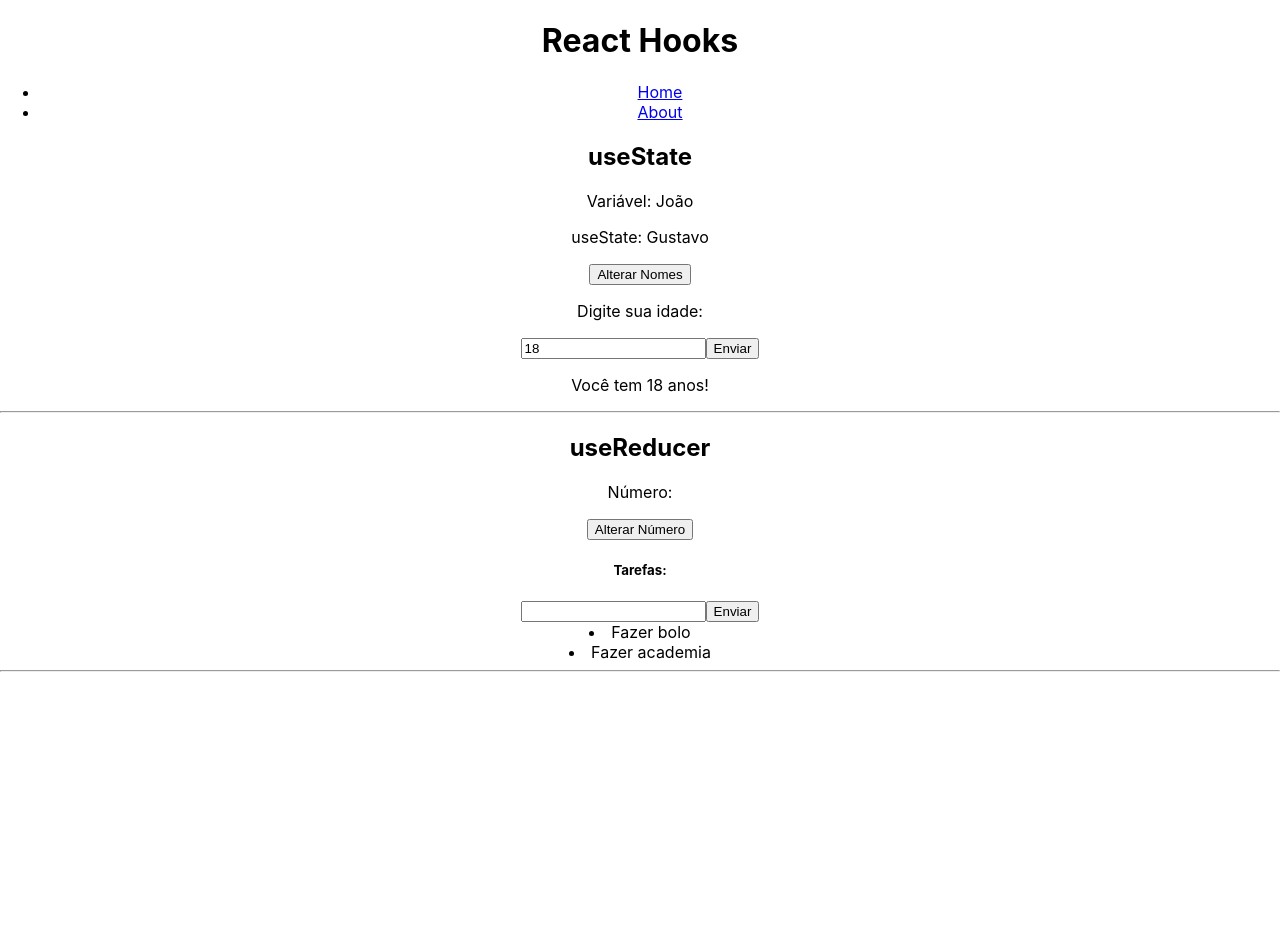
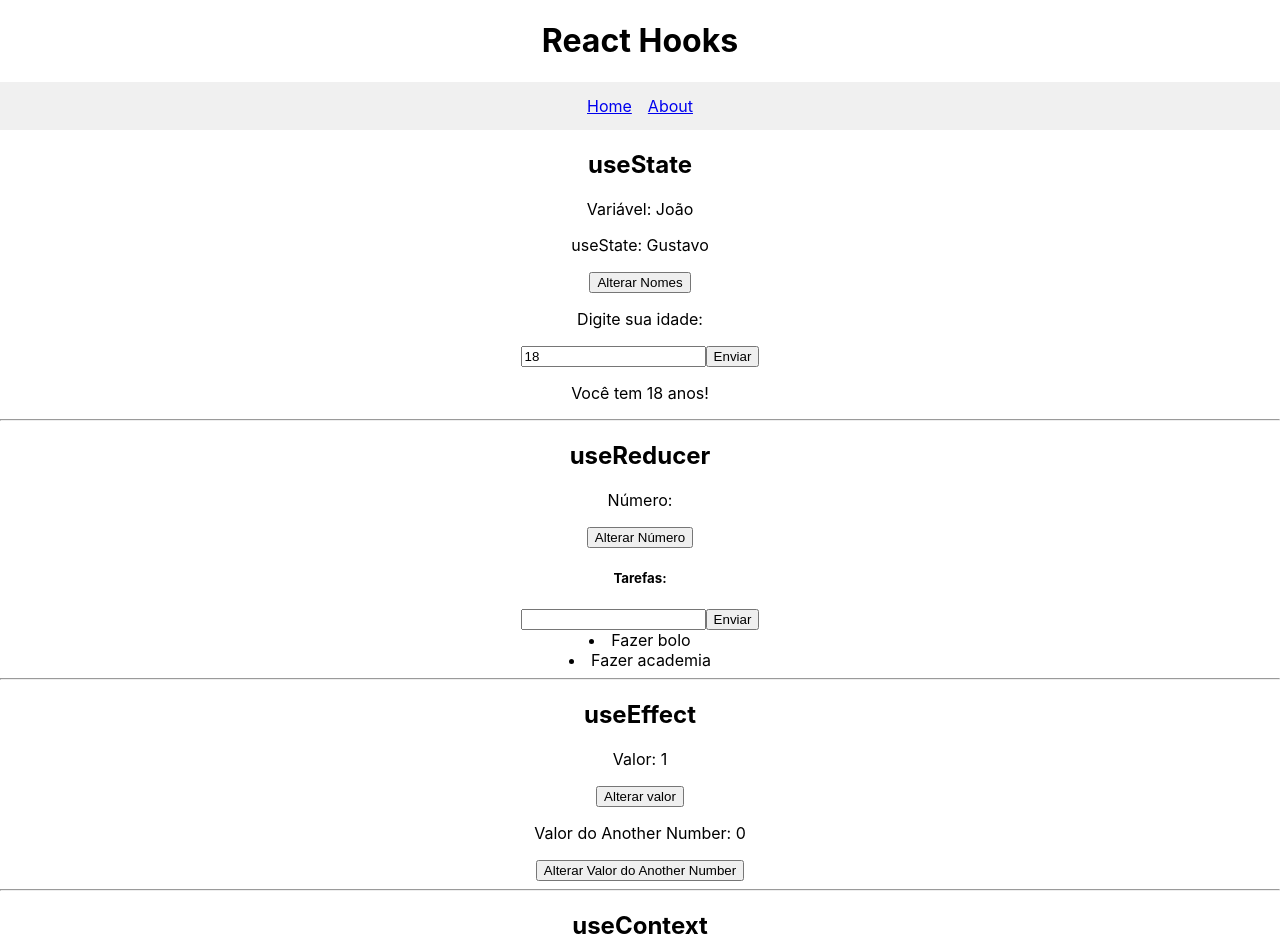
Before and after one commit to gustavojung23/Fundamentos-React, a React (Create React App) app in the folder react-hooks/: page / in a window 1280 px wide. Shown: the top 952 px of the page. Before the commit the page ends 800 px from the top, so only its background shows below. Built offline with nearby package versions, Linux system fonts and the light colour scheme.

Commit message:
add student hooks

```diff
--- a/react-hooks/src/App.css
+++ b/react-hooks/src/App.css
@@ -36,3 +36,17 @@
     transform: rotate(360deg);
   }
 }
+
+.App > ul{
+  display: flex;
+  align-items: center;
+  justify-content: center;
+  list-style: none;
+  padding: 14px 0;
+  background-color: #f0f0f0;
+}
+
+.App > ul > li {
+  margin: 0 4px;
+  padding: 0 4px;
+}
--- /dev/null
+++ b/react-hooks/src/components/HookUseContext.jsx
@@ -0,0 +1,12 @@
+import { useContext } from "react"
+
+const HookUseContext = () => {
+    return (
+        <div>
+            <h2>useContext</h2>
+            <hr/>
+        </div>
+    )
+}
+
+export default HookUseContext
--- /dev/null
+++ b/react-hooks/src/components/HookUseEffect.jsx
@@ -0,0 +1,52 @@
+import { useEffect, useState } from "react"
+
+const HookUseEffect = () => {
+
+    useEffect(() => {
+        console.log("Estou sendo executado");
+    });
+
+    const [number, setNumber] = useState(1);
+
+    const changeNumber = () => {
+        setNumber(number + 1);
+    }
+
+    //executa apenas uma vez - array de dependências vazio.
+    useEffect(() => {
+        console.log("Executo apenas uma vez")
+    }, [])
+
+    //executado quando um valor muda no array de dependências.
+    const [anotherNumber, setAnotherNumber] = useState(0);
+    useEffect(() => {
+        if(anotherNumber > 0){
+            console.log("Estou sendo executado apenas quando anotherNumber muda");
+        }
+    }, [anotherNumber])
+
+    //cleanup useEffect.
+    useEffect(() => {
+        /*
+        const timer = setTimeout(() => {
+            console.log("Hello World")
+            //setAnotherNumber(anotherNumber + 2)
+        }, 2000);
+
+        return () => clearTimeout(timer);
+        */
+    }, [anotherNumber])
+
+    return (
+        <div>
+            <h2>useEffect</h2>
+            <p>Valor: {number}</p>
+            <button onClick={changeNumber}>Alterar valor</button>
+            <p>Valor do Another Number: {anotherNumber}</p>
+            <button onClick={(e) => setAnotherNumber(anotherNumber + 1)}>Alterar Valor do Another Number</button>
+            <hr/>
+        </div>
+    )
+}
+
+export default HookUseEffect
--- a/react-hooks/src/index.css
+++ b/react-hooks/src/index.css
@@ -5,6 +5,7 @@ body {
     sans-serif;
   -webkit-font-smoothing: antialiased;
   -moz-osx-font-smoothing: grayscale;
+  padding-bottom: 500px;
 }
 
 code {
--- a/react-hooks/src/pages/Home.jsx
+++ b/react-hooks/src/pages/Home.jsx
@@ -1,12 +1,16 @@
 import React from 'react'
 import HookUseState from '../components/HookUseState'
 import HookUseReducer from '../components/HookUseReducer'
+import HookUseEffect from '../components/HookUseEffect'
+import HookUseContext from '../components/HookUseContext'
 
 const Home = () => {
     return (
         <div>
             <HookUseState />
             <HookUseReducer />
+            <HookUseEffect />
+            <HookUseContext />
         </div>
     )
 }
```
